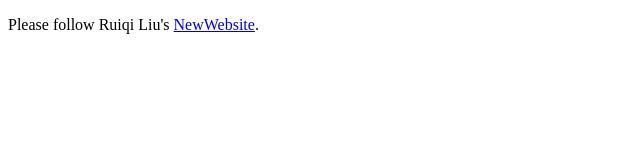
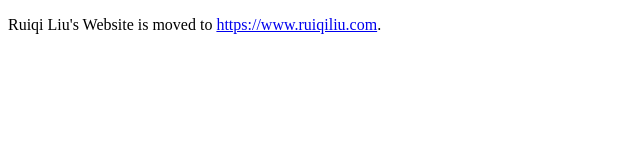
Before and after one commit to applelrq/hello-world, a plain HTML site: page index.html in a window 1280 px wide. Shown: the whole page, without its empty margins (0-640 px from the left). Drawn offline with Linux system fonts and the light colour scheme.

Commit message:
Update index.html

```diff
--- a/index.html
+++ b/index.html
@@ -4,6 +4,6 @@
     <meta http-equiv="Refresh" content="7; url=//ruiqiliu.com" />
   </head>
   <body>
-    <p>Please follow Ruiqi Liu's <a href="//ruiqiliu.com">NewWebsite</a>.</p>
+    <p>Ruiqi Liu's Website is moved to <a href="//ruiqiliu.com">https://www.ruiqiliu.com</a>.</p>
   </body>
 </html>
```
